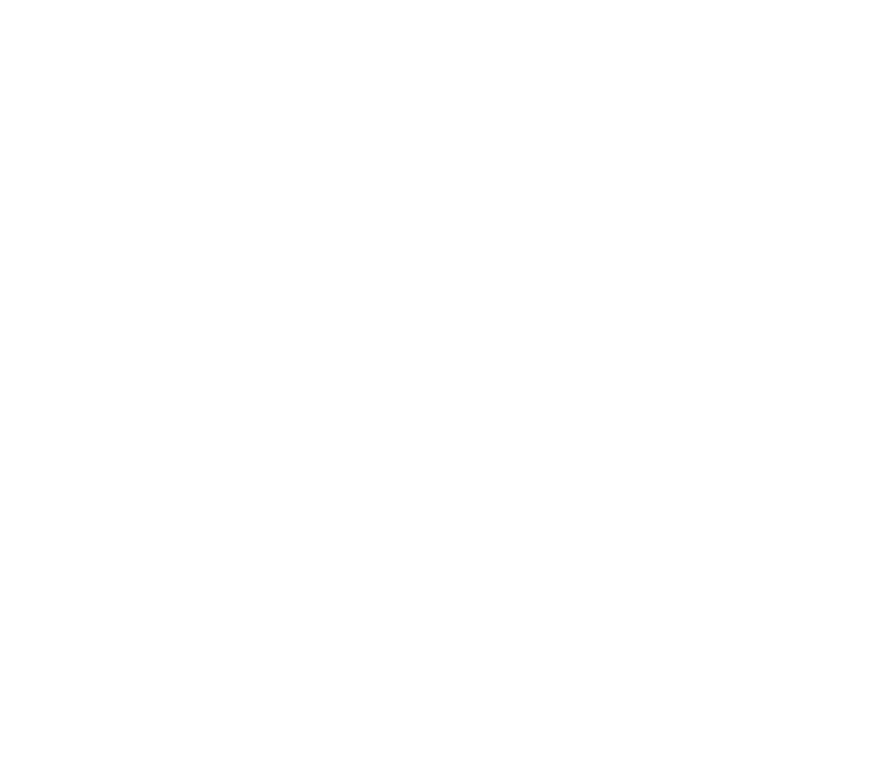
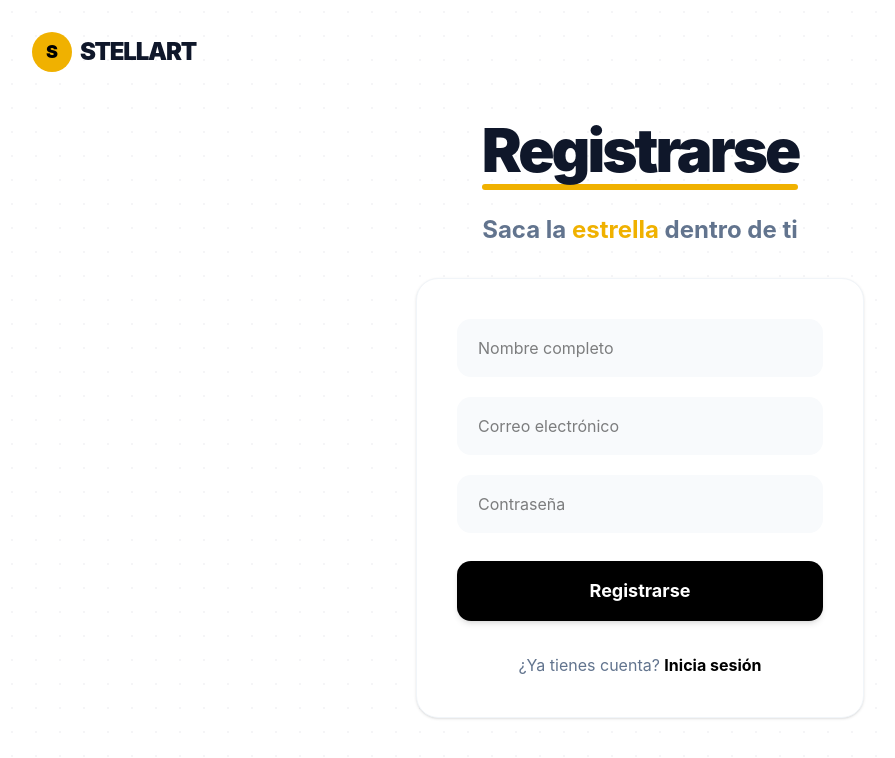
Before and after one commit to isw2-unileon/stellart-project, a React (Vite) app in the folder frontend/stellart-frontend/: page /register in a window 1280 px wide. Before the commit this address had no page. Shown: the top 758 px of the page, without its empty margins (0-895 px from the left). Built offline with nearby package versions, Linux system fonts and the light colour scheme.

Commit message:
Implement new register view

```diff
--- a/frontend/stellart-frontend/package.json
+++ b/frontend/stellart-frontend/package.json
@@ -13,6 +13,7 @@
     "@radix-ui/react-avatar": "^1.1.11",
     "@radix-ui/react-dropdown-menu": "^2.1.16",
     "@radix-ui/react-slot": "^1.2.4",
+    "@tailwindcss/vite": "^4.2.1",
     "class-variance-authority": "^0.7.1",
     "clsx": "^2.1.1",
     "lucide-react": "^0.577.0",
@@ -32,6 +33,7 @@
     "eslint-plugin-react-hooks": "^7.0.1",
     "eslint-plugin-react-refresh": "^0.4.24",
     "globals": "^16.5.0",
+    "lightningcss-win32-x64-msvc": "^1.31.1",
     "postcss": "^8.5.8",
     "tailwindcss": "^4.2.1",
     "vite": "^7.3.1"
--- a/frontend/stellart-frontend/src/App.jsx
+++ b/frontend/stellart-frontend/src/App.jsx
@@ -1,11 +1,14 @@
 import { Routes, Route } from 'react-router-dom';
 import Landing from './pages/Landing';
 import { Layout } from './components/layout/Layout';
+import Register from './pages/Register';
+import { AuthLayout } from './components/layout/AuthLayout';
 
 export default function App() {
 	return (
 		<Routes>
 			<Route path="/" element={<Layout> <Landing /> </Layout>} />
+			<Route path="/register" element={<AuthLayout> <Register /> </AuthLayout>} />
 		</Routes>
 	)
 }
--- /dev/null
+++ b/frontend/stellart-frontend/src/components/layout/AuthLayout.jsx
@@ -0,0 +1,37 @@
+export function AuthLayout({ children }) {
+    return (
+        <div className="min-h-screen bg-white relative flex flex-col">
+            <div
+                className="absolute inset-0 opacity-[0.4] pointer-events-none"
+                style={{
+                    backgroundImage: 'radial-gradient(#e5e7eb 1.5px, transparent 1.5px)',
+                    backgroundSize: '24px 24px'
+                }}
+            />
+
+            <header className="relative z-10 p-8">
+                <a href="/" className="flex items-center gap-2">
+                    <div className="bg-yellow-500 text-black font-black w-10 h-10 rounded-full flex items-center justify-center text-lg">S</div>
+                    <span className="font-black text-2xl tracking-tighter text-[#0f172a]">STELLART</span>
+                </a>
+            </header>
+
+            <main className="relative z-10 flex flex-col items-center px-6 mt-4">
+                <div className="inline-block mb-6">
+                    <h1 className="text-6xl font-black text-[#0f172a] tracking-tighter">
+                        Registrarse
+                    </h1>
+                    <div className="w-full h-1.5 bg-yellow-500 rounded-full mt-1"></div>
+                </div>
+
+                <p className="text-xl md:text-2xl font-bold text-slate-500 mb-8 text-center max-w-lg">
+                    Saca la <span className="text-yellow-500">estrella</span> dentro de ti
+                </p>
+
+                <div className="w-full max-w-md">
+                    {children}
+                </div>
+            </main>
+        </div>
+    );
+}
--- /dev/null
+++ b/frontend/stellart-frontend/src/pages/Register.jsx
@@ -0,0 +1,36 @@
+export default function Register() {
+    return (
+        <div className="w-full">
+            <div className="w-full max-w-md mx-auto bg-white p-8 md:p-10 rounded-3xl shadow-sm border border-slate-100">
+                <form className="flex flex-col gap-5">
+                    <input
+                        type="text"
+                        placeholder="Nombre completo"
+                        className="w-full px-5 py-4 rounded-xl bg-slate-50 border border-transparent focus:border-slate-300 focus:bg-white outline-none transition-all text-base"
+                    />
+                    <input
+                        type="email"
+                        placeholder="Correo electrónico"
+                        className="w-full px-5 py-4 rounded-xl bg-slate-50 border border-transparent focus:border-slate-300 focus:bg-white outline-none transition-all text-base"
+                    />
+                    <input
+                        type="password"
+                        placeholder="Contraseña"
+                        className="w-full px-5 py-4 rounded-xl bg-slate-50 border border-transparent focus:border-slate-300 focus:bg-white outline-none transition-all text-base"
+                    />
+
+                    <button
+                        type="button"
+                        className="w-full bg-black text-white font-bold py-4 rounded-xl hover:bg-slate-800 transition-colors mt-2 text-lg shadow-md"
+                    >
+                        Registrarse
+                    </button>
+                </form>
+
+                <p className="text-center text-base text-slate-500 mt-8">
+                    ¿Ya tienes cuenta? <a href="/login" className="text-black font-bold hover:underline">Inicia sesión</a>
+                </p>
+            </div>
+        </div>
+    );
+}
```
Also changed, not shown: 2 other files (tests, documents, lock files or other folders).
